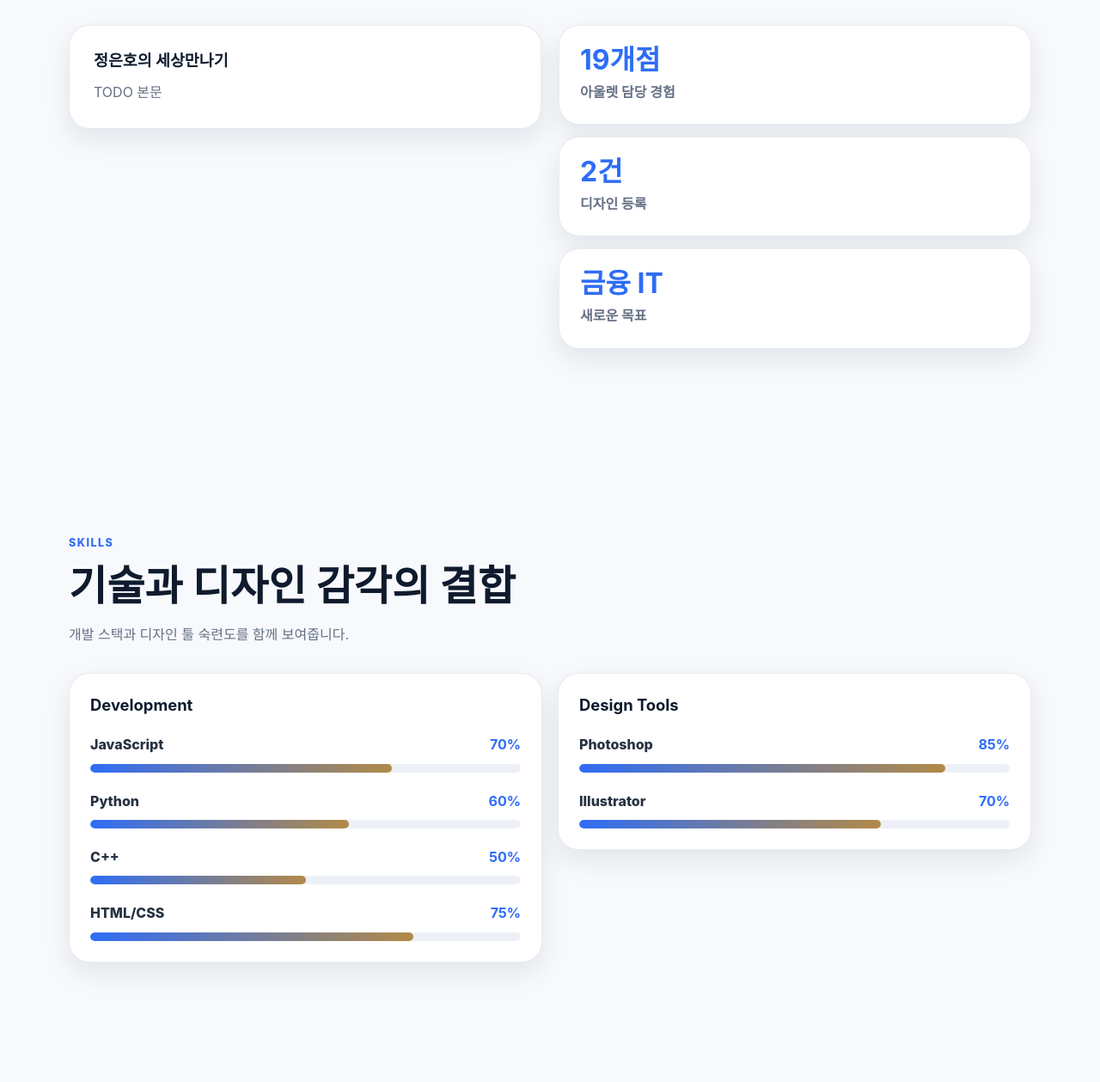
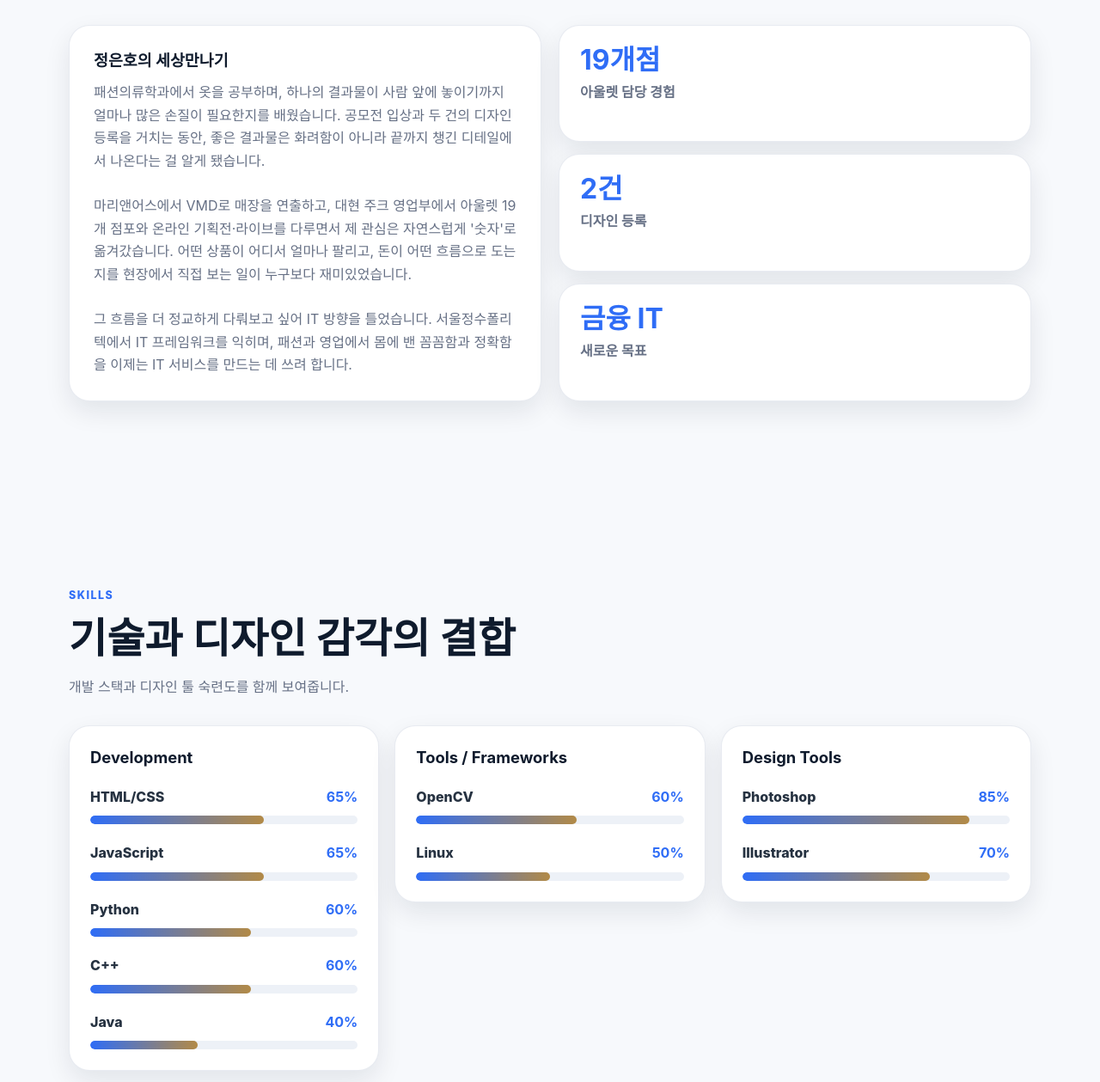
Before and after one commit to eunno-kr/About_me, a plain HTML site: page index.html in a window 1280 px wide. Shown: the part 1041-2300 px from the top of the page at 86% size. Drawn offline with Linux system fonts and the light colour scheme; a web font is replaced by a local one.

Commit message:
추가수정

```diff
--- a/assets/css/style.css
+++ b/assets/css/style.css
@@ -391,6 +391,14 @@ button {
   color: var(--color-muted);
 }
 
+.story-panel p {
+  white-space: pre-line;
+}
+
+.essay-card p {
+  white-space: pre-line;
+}
+
 .metric-grid {
   display: grid;
   gap: 14px;
@@ -717,6 +725,10 @@ button {
     grid-template-columns: repeat(3, minmax(0, 1fr));
   }
 
+  .skill-grid {
+    grid-template-columns: repeat(3, minmax(0, 1fr));
+  }
+
   .contact-card {
     grid-template-columns: repeat(2, minmax(0, 1fr));
     gap: 0 32px;
--- a/assets/js/data.js
+++ b/assets/js/data.js
@@ -58,10 +58,15 @@ const portfolioData = {
   // TODO: 실제 스택/숙련도 입력.
   skills: {
     dev: [
-      { name: "JavaScript", level: 70 },
+      { name: "HTML/CSS", level: 65 },
+      { name: "JavaScript", level: 65 },
       { name: "Python", level: 60 },
-      { name: "C++", level: 50 },
-      { name: "HTML/CSS", level: 75 }
+      { name: "C++", level: 60 },
+      { name: "Java", level: 40 }
+    ],
+    tools: [
+      { name: "OpenCV", level: 60 },
+      { name: "Linux", level: 50 }
     ],
     design: [
       { name: "Photoshop", level: 85 },
@@ -99,9 +104,10 @@ const portfolioData = {
 
   // TODO: 자소서 본문 입력.
   essays: [
-    { title: "정은호의 호불호", body: "TODO 본문" },
-    { title: "정은호의 세상만나기", body: "TODO 본문" },
-    { title: "정은호의 다짐", body: "TODO 본문" },
-    { title: "정은호의 모든것", body: "TODO 본문" }
+    { title: "정은호의 호불호", body: "좋아하는 것 - 무언가를 직접 만드는 일을 좋아합니다. 손재주를 살려 머릿속 구상이 실제 결과물로 완성될 때 가장 즐겁고, 매장 진열이든 코드든 디테일이 딱 맞아떨어지는 순간에 몰입합니다. 흩어진 데이터가 하나의 흐름으로 정리되고, 숫자로 결과가 또렷하게 보이는 일도 좋아합니다. 혼자보다 함께일 때 더 힘이 나며, 팀을 이끌고 같이 머리를 맞대 하나를 만들어가는 협업에서 큰 재미를 느낍니다.\n\n싫어하는 것 - '대충', '원래 그래', 그리고 해보기도 전에 '안 돼'부터 꺼내는 태도입니다. 일단 부딪쳐 보면 길이 보이는 경우가 많다고 믿습니다. 작은 오차가 큰 사고로 번지는 걸 현장에서 봐온 만큼 흐릿한 마감도 경계하지만, 시작도 전에 포기하는 태도를 더 경계합니다." },
+    { title: "정은호의 세상만나기", body: "패션의류학과에서 옷을 공부하며, 하나의 결과물이 사람 앞에 놓이기까지 얼마나 많은 손질이 필요한지를 배웠습니다. 공모전 입상과 두 건의 디자인 등록을 거치는 동안, 좋은 결과물은 화려함이 아니라 끝까지 챙긴 디테일에서 나온다는 걸 알게 됐습니다.\n\n마리앤어스에서 VMD로 매장을 연출하고, 대현 주크 영업부에서 아울렛 19개 점포와 온라인 기획전·라이브를 다루면서 제 관심은 자연스럽게 '숫자'로 옮겨갔습니다. 어떤 상품이 어디서 얼마나 팔리고, 돈이 어떤 흐름으로 도는지를 현장에서 직접 보는 일이 누구보다 재미있었습니다.\n\n그 흐름을 더 정교하게 다뤄보고 싶어 IT 방향을 틀었습니다. 서울정수폴리텍에서 IT 프레임워크를 익히며, 패션과 영업에서 몸에 밴 꼼꼼함과 정확함을 이제는 IT 서비스를 만드는 데 쓰려 합니다." },
+    { title: "정은호의 다짐", body: "돈을 다루는 서비스에서 단 한 번의 실수는 신뢰 전체를 무너뜨린다고 생각합니다. 그래서 화려한 기능보다 먼저, 오류와 보안 사고가 없는 단단한 코드를 만드는 개발자가 되겠습니다. 패션과 영업에서 사람과 숫자를 동시에 봐온 경험을, 끝까지 책임지는 IT로 증명하겠습니다." },
+    { title: "정은호의 모든것", body: "패션을 전공하고, 매장에서 옷을 팔고, 이제 코드를 씁니다. 분야는 바뀌었지만 한 가지는 그대로입니다 - 보이지 않는 디테일까지 챙겨 끝을 완성한다는 태도. 다른 길을 돌아온 만큼, 더 넓게 보고 더 꼼꼼하게 만드는 개발자입니다." },
+    { title: "정은호의 강점", body: "전향자이기에 가진 무기가 있습니다. 첫째, 영업 현장에서 익힌 사용자와 돈의 흐름을 읽는 감각. 둘째, 디자인에서 단련된 디테일과 마감에 대한 집착. 셋째, 비전공에서 출발해 스스로 길을 만들어온 학습 속도. 기술만 아는 개발자보다, 왜 이 기능이 필요한지를 함께 고민하는 개발자가 되겠습니다." }
   ]
 };
--- a/assets/js/main.js
+++ b/assets/js/main.js
@@ -95,6 +95,7 @@
     const grid = el("div", "skill-grid");
     [
       ["Development", data.skills.dev],
+      ["Tools / Frameworks", data.skills.tools],
       ["Design Tools", data.skills.design]
     ].forEach(([title, items]) => {
       const card = el("article", "skill-card reveal");
```
